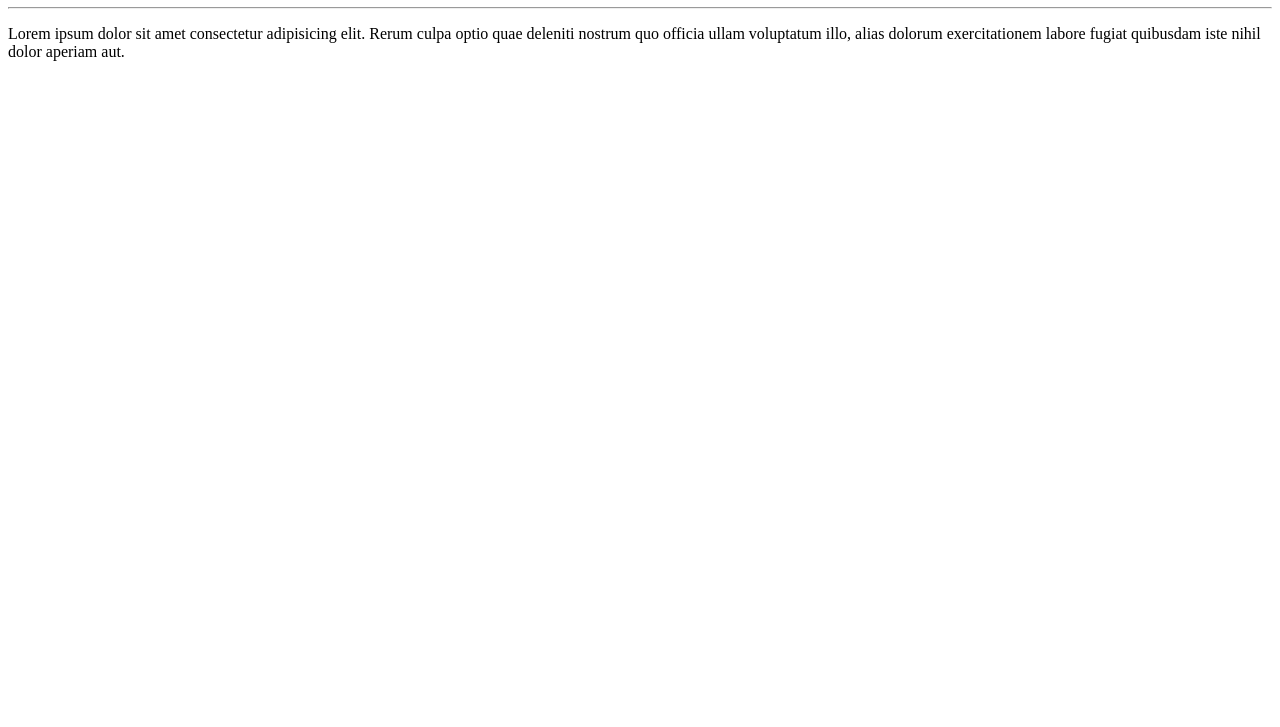
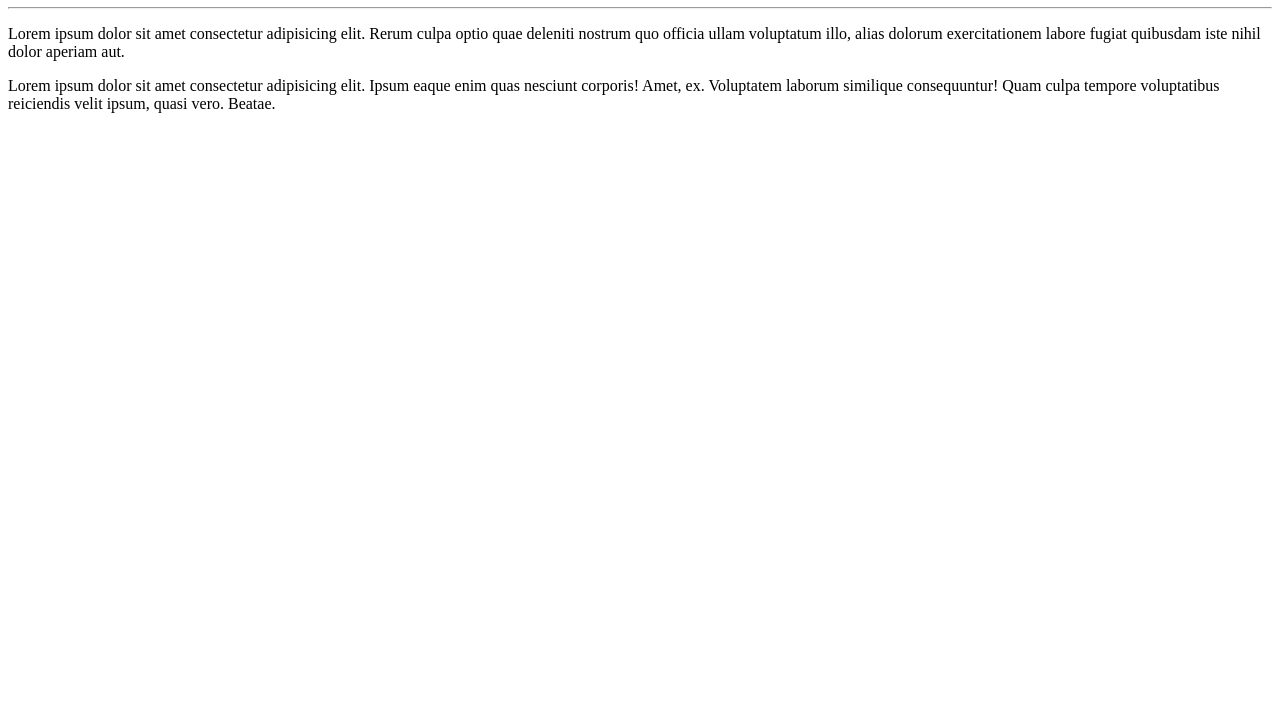
Before and after one commit to luanarodg25/Ola-mundo, a plain HTML site: page site-exemplo/index.html in a window 1280 px wide. Shown: the part 73-800 px from the top of the page. Drawn offline with Linux system fonts and the light colour scheme.

Commit message:
adicionei um parágrafo

```diff
--- a/site-exemplo/index.html
+++ b/site-exemplo/index.html
@@ -9,5 +9,6 @@
     <h1>Olá, Mundo!</h1>
     <hr>
     <p>Lorem ipsum dolor sit amet consectetur adipisicing elit. Rerum culpa optio quae deleniti nostrum quo officia ullam voluptatum illo, alias dolorum exercitationem labore fugiat quibusdam iste nihil dolor aperiam aut.</p>
+    <p>Lorem ipsum dolor sit amet consectetur adipisicing elit. Ipsum eaque enim quas nesciunt corporis! Amet, ex. Voluptatem laborum similique consequuntur! Quam culpa tempore voluptatibus reiciendis velit ipsum, quasi vero. Beatae.</p>
 </body>
 </html>
```
